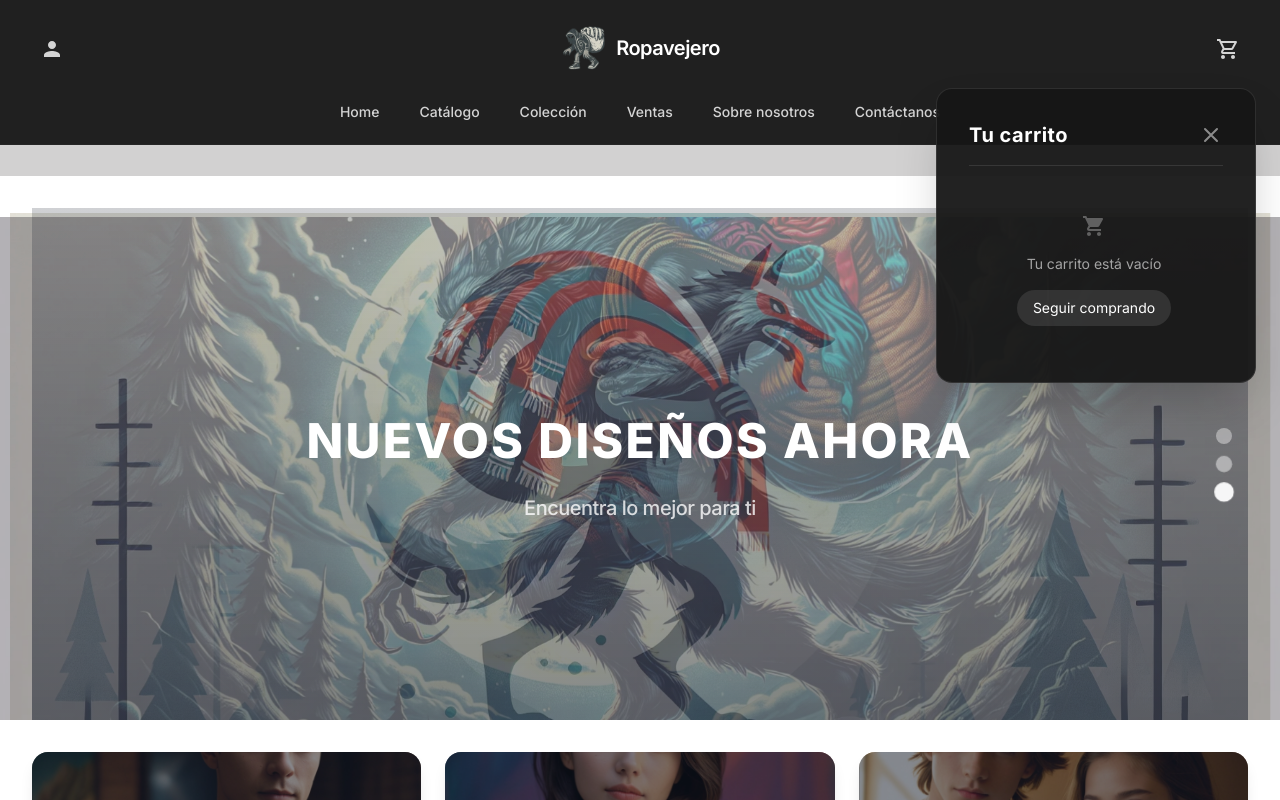
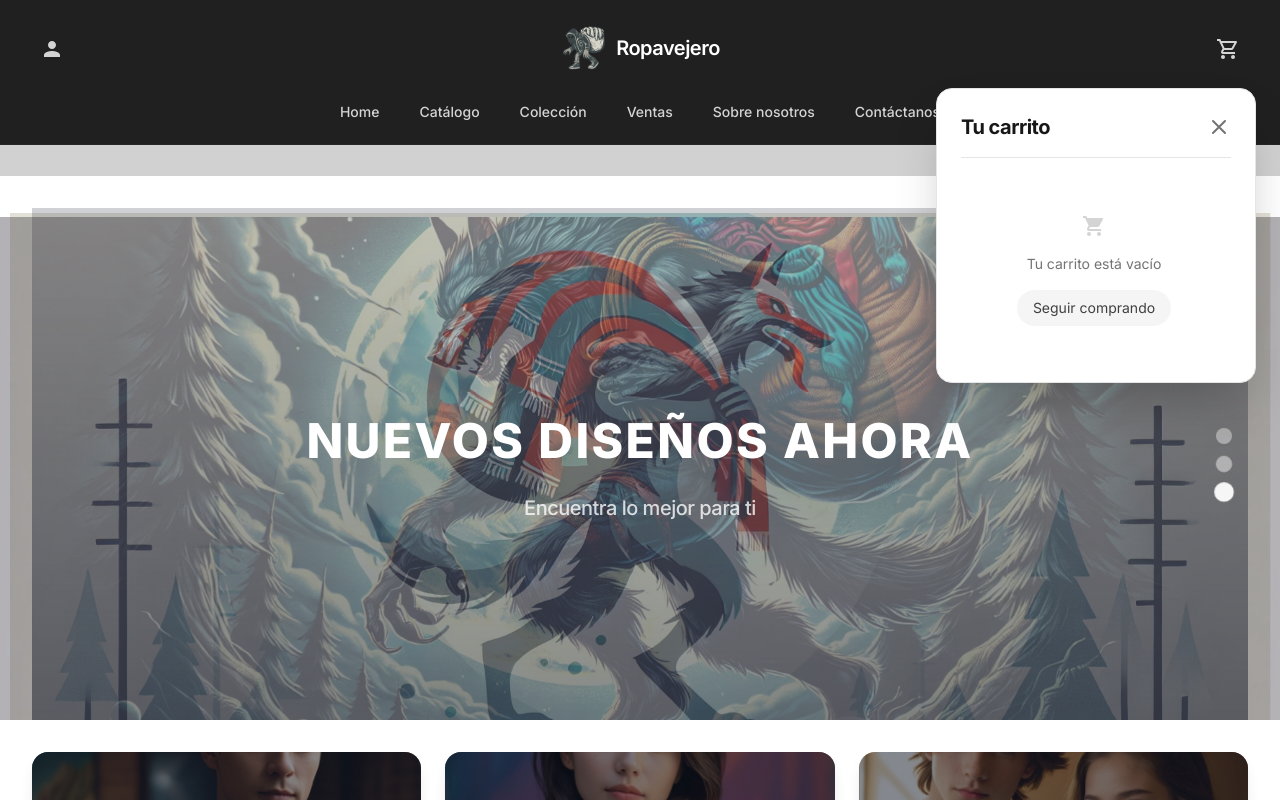
Before and after one commit to sebasdex/ropavejero-next, a Next.js app: page / in a window 1280 px wide. Both pictures are taken after a click on the button 1228 px from the left and 48 px from the top of the page. Shown: the top 800 px of the page. Built offline with nearby package versions, Linux system fonts and the light colour scheme.

Commit message:
feat: Refactor CartSection component for improved styling and layout

```diff
--- a/src/components/CartSection.tsx
+++ b/src/components/CartSection.tsx
@@ -1,5 +1,4 @@
 "use client";
-
 import Image from "next/image";
 import { useRouter } from "next/navigation";
 import useStore from "@/store/myState";
@@ -9,55 +8,53 @@ import ShoppingCartIcon from "@mui/icons-material/ShoppingCart";
 function CartSection({ setCartButton }: { setCartButton: (value: boolean) => void }) {
   const { cart, removeFromCart } = useStore();
   const router = useRouter();
-
   const total = cart.reduce((acc, item) => acc + item.price * item.quantity, 0).toFixed(2);
 
   return (
-    <section className="w-full max-w-sm sm:max-w-md md:max-w-lg lg:max-w-xl mx-auto bg-neutral-900/95 backdrop-blur-md text-white rounded-2xl shadow-2xl px-5 py-6 sm:p-6 md:p-8 border border-white/10 space-y-6">
-      <div className="flex justify-between items-center border-b border-white/10 pb-4">
-        <h2 className="text-lg sm:text-xl font-bold tracking-wide">Tu carrito</h2>
+    <section className="w-full max-w-md sm:max-w-lg md:max-w-xl mx-auto bg-white text-neutral-900 rounded-2xl shadow-2xl px-6 py-6 border border-neutral-200 space-y-6 animate-fade-in">
+      {/* Header */}
+      <div className="flex justify-between items-center border-b border-neutral-200 pb-4">
+        <h2 className="text-xl font-bold tracking-tight">Tu carrito</h2>
         <button
           onClick={() => setCartButton(false)}
-          className="text-white/50 hover:text-white transition"
           aria-label="Cerrar carrito"
+          className="text-neutral-500 hover:text-black transition"
         >
           <svg className="w-6 h-6" fill="none" stroke="currentColor" viewBox="0 0 24 24">
-            <path strokeLinecap="round" strokeLinejoin="round" strokeWidth="2" d="M6 18L18 6M6 6l12 12" />
+            <path strokeLinecap="round" strokeLinejoin="round" strokeWidth={2} d="M6 18L18 6M6 6l12 12" />
           </svg>
         </button>
       </div>
 
-      <div className="max-h-[30vh] lg:max-h-[20vh] overflow-y-auto space-y-6 pr-1">
+      {/* List */}
+      <div className="overflow-y-auto max-h-[320px] space-y-4 pr-1 custom-scrollbar">
         {cart.length > 0 ? (
-          cart.map((item) => (
+          [...cart].reverse().map((item) => (
             <article
               key={item.id}
-              className="flex gap-4 bg-white/5 p-4 rounded-xl hover:bg-white/10 transition"
+              className="flex gap-4 items-start bg-neutral-50 hover:bg-neutral-100 rounded-xl p-4 border border-neutral-200 transition-all group"
             >
               <Image
                 src={item.image}
                 alt={item.name}
                 width={64}
                 height={64}
-                className="rounded-lg object-cover w-16 h-16 border border-white/10 flex-shrink-0"
+                className="w-16 h-16 object-cover rounded-md border border-neutral-200 flex-shrink-0"
               />
-
-              <div className="flex-1 flex flex-col justify-between min-w-0 gap-2">
-                <h3 className="text-sm font-semibold text-white line-clamp-1 break-words">
-                  {item.name}
-                </h3>
-                <p className="text-xs text-white/60">
-                  ${item.price.toFixed(2)}{' '}MXN x {item.quantity}
+              <div className="flex-1 min-w-0 space-y-1">
+                <h3 className="text-sm font-semibold line-clamp-1">{item.name}</h3>
+                <p className="text-xs text-neutral-500">
+                  ${item.price.toFixed(2)} x {item.quantity}
                 </p>
-                <div className="flex justify-between items-center mt-1">
-                  <p className="text-sm font-semibold text-white">
-                    ${(item.price * item.quantity).toFixed(2)}{' '}
-                    <span className="text-xs text-white/60">MXN</span>
-                  </p>
+                <div className="flex justify-between items-center pt-1">
+                  <span className="text-sm font-bold">
+                    ${(item.price * item.quantity).toFixed(2)}{" "}
+                    <span className="text-xs text-neutral-500">MXN</span>
+                  </span>
                   <button
                     onClick={() => removeFromCart(item)}
-                    className="w-8 h-8 flex items-center justify-center rounded-full bg-white/10 hover:bg-red-500/20 text-white/70 hover:text-red-400 transition"
-                    aria-label={`Eliminar ${item.name}`}
+                    aria-label="Eliminar"
+                    className="w-8 h-8 flex items-center justify-center rounded-full bg-neutral-100 hover:bg-red-100 text-neutral-600 hover:text-red-500 transition"
                   >
                     <DeleteIcon className="w-4 h-4" />
                   </button>
@@ -66,12 +63,12 @@ function CartSection({ setCartButton }: { setCartButton: (value: boolean) => voi
             </article>
           ))
         ) : (
-          <div className="flex flex-col items-center justify-center text-center h-40 gap-4">
-            <ShoppingCartIcon className="w-10 h-10 text-white/30" />
-            <p className="text-sm text-white/60">Tu carrito está vacío</p>
+          <div className="flex flex-col items-center justify-center text-center h-44 gap-4">
+            <ShoppingCartIcon className="w-10 h-10 text-neutral-300" />
+            <p className="text-sm text-neutral-500">Tu carrito está vacío</p>
             <button
               onClick={() => setCartButton(false)}
-              className="px-4 py-2 bg-white/10 text-white rounded-full text-sm hover:bg-white/20 transition"
+              className="px-4 py-2 bg-neutral-100 text-neutral-700 rounded-full text-sm hover:bg-neutral-200 transition"
             >
               Seguir comprando
             </button>
@@ -79,18 +76,19 @@ function CartSection({ setCartButton }: { setCartButton: (value: boolean) => voi
         )}
       </div>
 
+      {/* Footer */}
       {cart.length > 0 && (
-        <footer className="pt-5 border-t border-white/10 space-y-4">
-          <div className="flex justify-between text-sm text-white/80">
+        <footer className="pt-4 border-t border-neutral-200 space-y-4">
+          <div className="flex justify-between items-center text-sm text-neutral-700">
             <span>Total</span>
-            <span className="text-lg font-bold text-white">${total}{' '}MXN</span>
+            <span className="text-lg font-bold text-black">${total} MXN</span>
           </div>
           <button
             onClick={() => {
               router.push("/cart");
               setCartButton(false);
             }}
-            className="w-full bg-red-500 hover:bg-red-400 text-white text-sm font-semibold py-3 rounded-full transition-all duration-300 transform hover:-translate-y-0.5 active:scale-95"
+            className="w-full py-3 rounded-full bg-black text-white text-sm font-semibold tracking-wide hover:bg-neutral-800 transition-all duration-300 hover:scale-[1.01] active:scale-95"
           >
             Pagar ahora
           </button>
```
